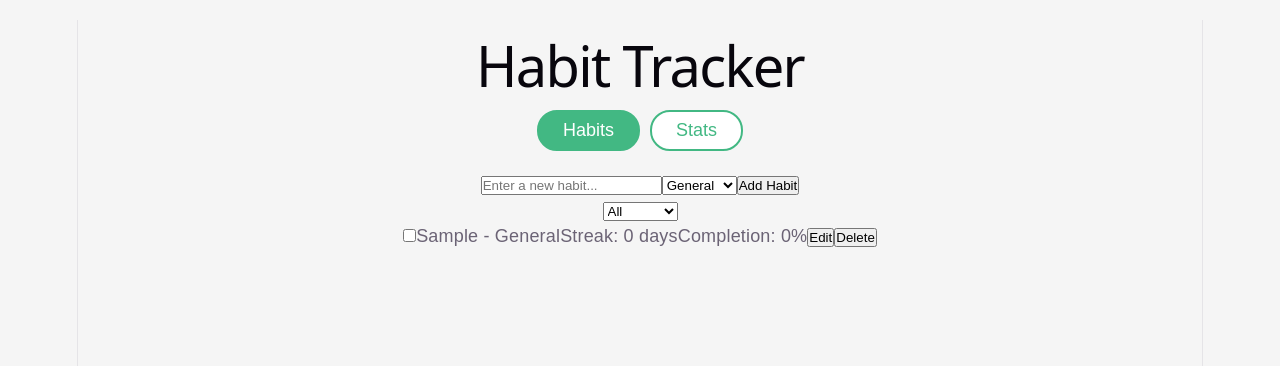
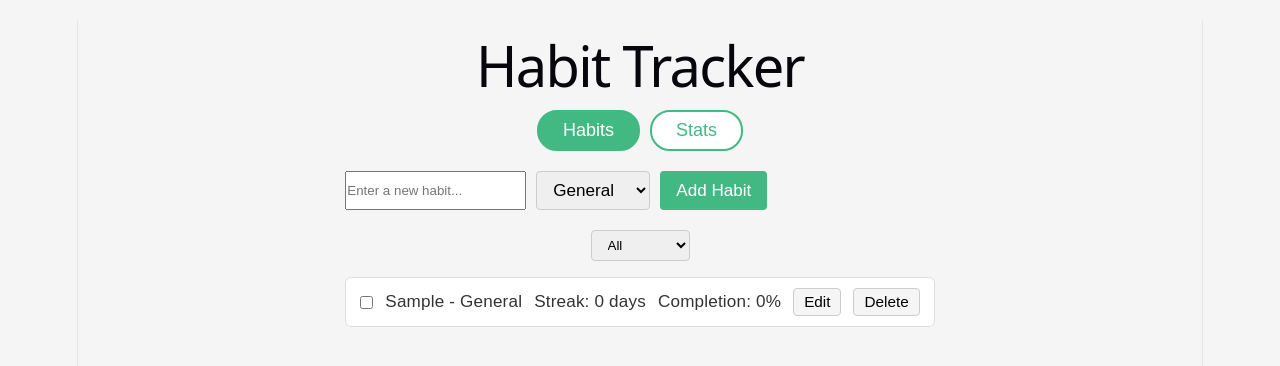
Before and after one commit to malakellamti/habit-tracker, a Vue app: page / in a window 1280 px wide. Both pictures are taken after typing "Sample" into the empty fields and a click on the button "Add Habit". Shown: the top 366 px of the page. Built offline with nearby package versions, Linux system fonts and the light colour scheme.

Commit message:
fix: allow editing habit category; clean up UI spacing and styling

```diff
--- a/src/App.vue
+++ b/src/App.vue
@@ -36,6 +36,9 @@ body {
 .app {
   max-width: 600px;
   margin: 0 auto;
+  display: flex;
+  flex-direction: column;
+  align-items: center;
 }
 
 h1 {
--- a/src/components/HabitCard.vue
+++ b/src/components/HabitCard.vue
@@ -66,3 +66,41 @@ function confirmDelete() {
   }
 }
 </script>
+<style scoped>
+.habit-card {
+  display: flex;
+  align-items: center;
+  gap: 12px;
+  padding: 10px 14px;
+  margin-bottom: 8px;
+  background: white;
+  border: 1px solid #ddd;
+  border-radius: 6px;
+  width: 100%;
+}
+
+.habit-card span {
+  font-size: 0.95rem;
+  color: #333;
+}
+
+.habit-card input[type="text"],
+.habit-card select {
+  padding: 4px 8px;
+  border: 1px solid #ccc;
+  border-radius: 4px;
+}
+
+.habit-card button {
+  padding: 4px 10px;
+  border: 1px solid #ccc;
+  border-radius: 4px;
+  background: #f5f5f5;
+  cursor: pointer;
+  font-size: 0.85rem;
+}
+
+.habit-card button:hover {
+  background: #e8e8e8;
+}
+</style>
--- a/src/components/HabitForm.vue
+++ b/src/components/HabitForm.vue
@@ -33,3 +33,40 @@ function addHabit() {
   }
 }
 </script>
+<style scoped>
+.habit-form {
+  display: flex;
+  gap: 10px;
+  margin-bottom: 20px;
+  width: 100%;
+}
+
+.habit-form input[type="text"] {
+  flex: 1;
+  padding: 8px 12px;
+  border: 1px solid #ccc;
+  border-radius: 4px;
+  font-size: 0.95rem;
+}
+
+.habit-form select {
+  padding: 8px 12px;
+  border: 1px solid #ccc;
+  border-radius: 4px;
+  font-size: 0.95rem;
+}
+
+.habit-form button {
+  padding: 8px 16px;
+  border: none;
+  border-radius: 4px;
+  background: #42b883;
+  color: white;
+  font-size: 0.95rem;
+  cursor: pointer;
+}
+
+.habit-form button:hover {
+  background: #389b6f;
+}
+</style>
--- a/src/components/HabitList.vue
+++ b/src/components/HabitList.vue
@@ -41,3 +41,18 @@ onMounted(() => {
   store.loadFromLocalStorage()
 })
 </script>
+<style scoped>
+.habit-list {
+  width: 100%;
+  display: flex;
+  flex-direction: column;
+  align-items: center;
+}
+
+.habit-list select {
+  margin-bottom: 16px;
+  padding: 6px 12px;
+  border: 1px solid #ccc;
+  border-radius: 4px;
+}
+</style>
```
